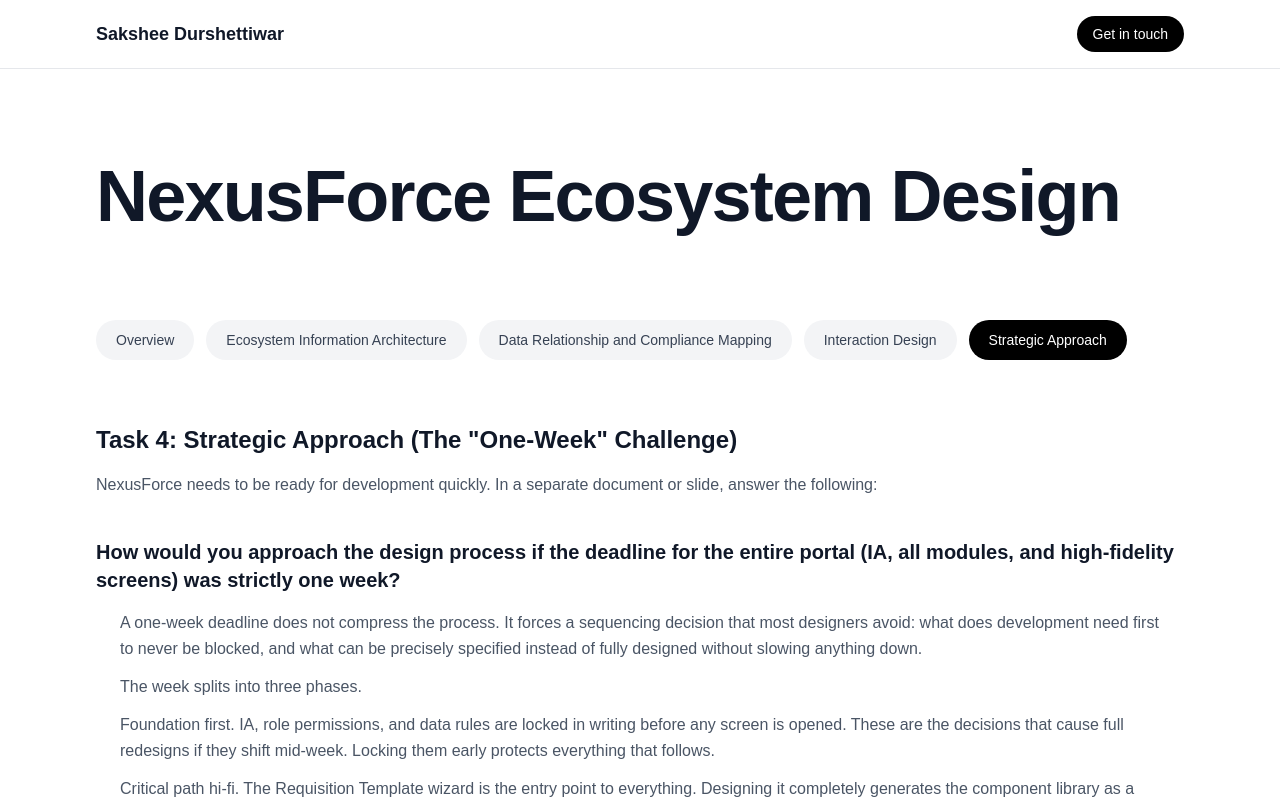
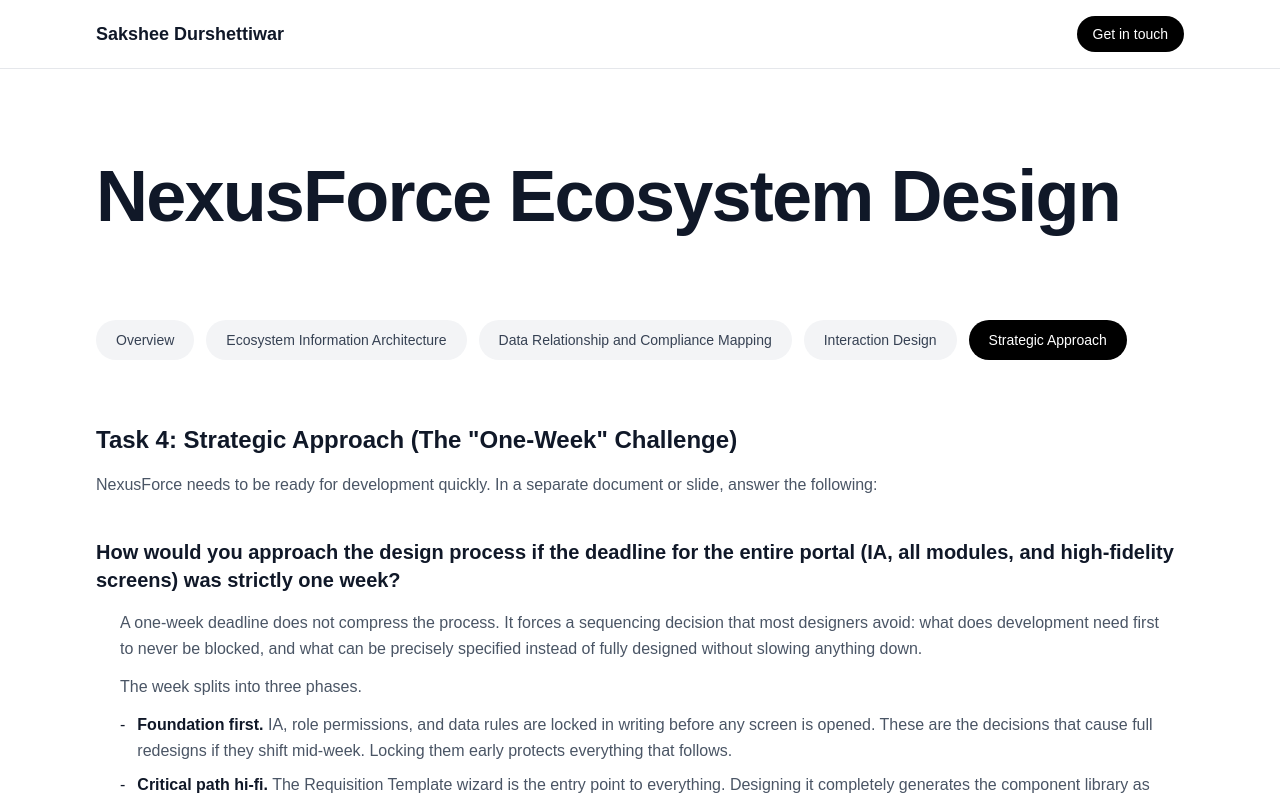
Before and after one commit to saksheedurshettiwar/Heizen, a Next.js app: page / in a window 1280 px wide. Both pictures are taken after a click on the button "Strategic Approach". Shown: the top 800 px of the page. Built offline with nearby package versions, Linux system fonts and the light colour scheme.

Commit message:
Highlight phases with bold text and hyphens in strategic approach Q1

```diff
--- a/app/page.tsx
+++ b/app/page.tsx
@@ -568,9 +568,20 @@ export default function AccessIQCaseStudy() {
                   <div className="px-6 pb-6 text-gray-600 leading-relaxed space-y-3">
                     <p>A one-week deadline does not compress the process. It forces a sequencing decision that most designers avoid: what does development need first to never be blocked, and what can be precisely specified instead of fully designed without slowing anything down.</p>
                     <p>The week splits into three phases.</p>
-                    <p>Foundation first. IA, role permissions, and data rules are locked in writing before any screen is opened. These are the decisions that cause full redesigns if they shift mid-week. Locking them early protects everything that follows.</p>
-                    <p>Critical path hi-fi. The Requisition Template wizard is the entry point to everything. Designing it completely generates the component library as a byproduct — tables, form fields, status badges, navigation shell. Development receives the component library by end of Day 2 and starts building while design continues.</p>
-                    <p>Assembly over redesign. Vendor Portal shares 70% of Org Portal components. Candidate Portal is three screens. Admin Portal is internal tooling — a precise annotated spec ships faster and safer than rushed hi-fi with missing edge cases. Every portal is development-ready. Not every portal is hi-fi.</p>
+                    <div className="space-y-2 mt-3">
+                      <div className="flex gap-3">
+                        <span className="text-gray-900 font-medium">-</span>
+                        <p><span className="font-semibold text-gray-900">Foundation first.</span> IA, role permissions, and data rules are locked in writing before any screen is opened. These are the decisions that cause full redesigns if they shift mid-week. Locking them early protects everything that follows.</p>
+                      </div>
+                      <div className="flex gap-3">
+                        <span className="text-gray-900 font-medium">-</span>
+                        <p><span className="font-semibold text-gray-900">Critical path hi-fi.</span> The Requisition Template wizard is the entry point to everything. Designing it completely generates the component library as a byproduct — tables, form fields, status badges, navigation shell. Development receives the component library by end of Day 2 and starts building while design continues.</p>
+                      </div>
+                      <div className="flex gap-3">
+                        <span className="text-gray-900 font-medium">-</span>
+                        <p><span className="font-semibold text-gray-900">Assembly over redesign.</span> Vendor Portal shares 70% of Org Portal components. Candidate Portal is three screens. Admin Portal is internal tooling — a precise annotated spec ships faster and safer than rushed hi-fi with missing edge cases. Every portal is development-ready. Not every portal is hi-fi.</p>
+                      </div>
+                    </div>
                   </div>
                   <div className="h-px bg-gray-200"></div>
                   <h3 className="text-xl font-semibold text-gray-900 py-4">Detail your strategy for prioritisation, how you would handle &quot;Non-Goals&quot; (like external HR integrations or custom roles).</h3>
```
